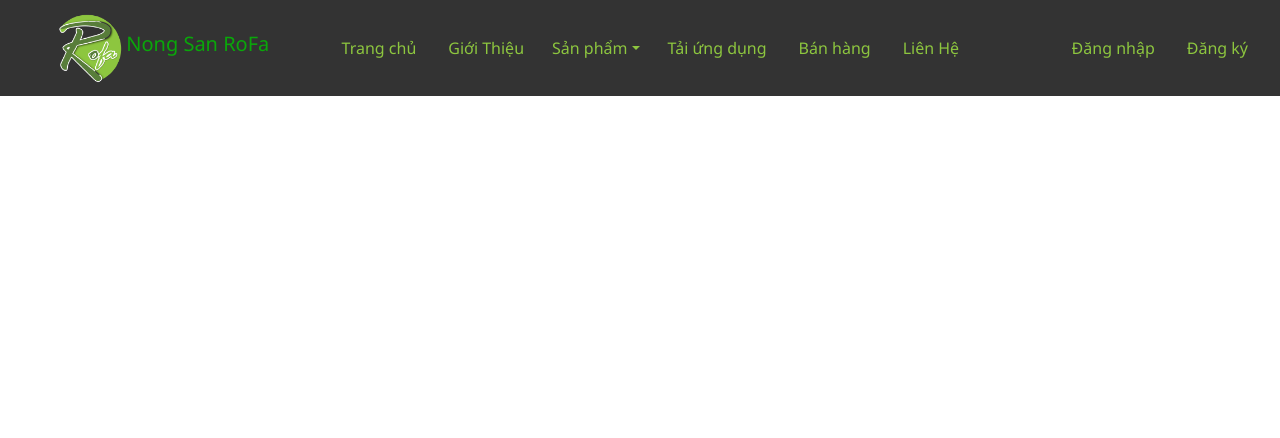
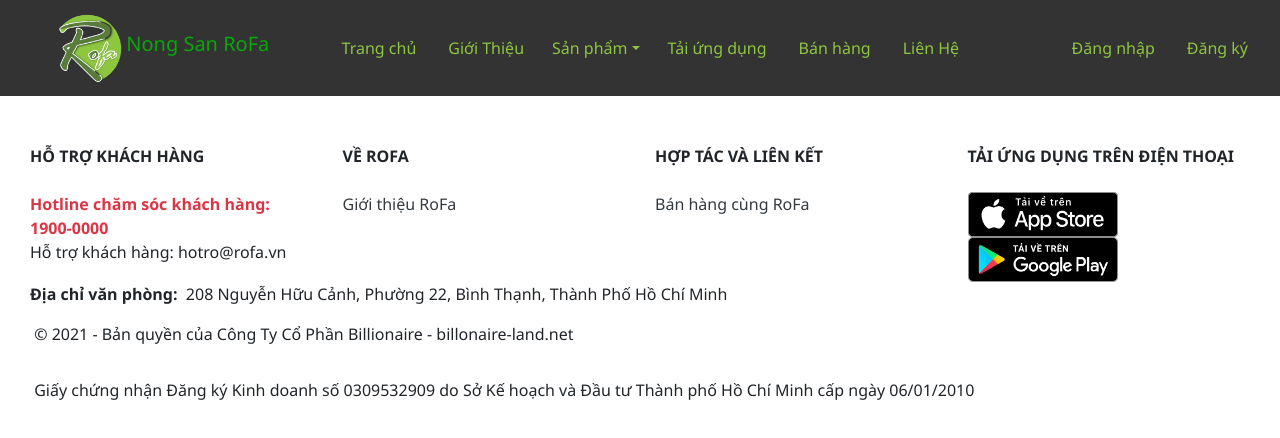
Before and after one commit to nmphuong/Rofa, a Vue app: page /login in a window 1280 px wide. Shown: the top 438 px of the page. Built offline with nearby package versions, Linux system fonts and the light colour scheme; what vue-loading-overlay would draw is missing.

Commit message:
update code

```diff
--- a/src/App.vue
+++ b/src/App.vue
@@ -2,11 +2,13 @@
   <div id="app">
     <Header />
     <router-view></router-view>
+    <Footer />
   </div>
 </template>
 
 <script>
 import Header from './components/HeaderComponent/Header'
+import Footer from './components/FooterComponent/Footer'
 import './assets/script'
 export default {
   name: 'App',
@@ -16,7 +18,8 @@ export default {
     }
   },
   components: {
-    Header
+    Header,
+    Footer
   }
 }
 </script>
--- /dev/null
+++ b/src/Lang/vi/footer.js
@@ -0,0 +1,14 @@
+exports.footerLang = {
+  customerSupport: 'Hỗ trợ khách hàng',
+  holine: 'Hotline chăm sóc khách hàng: 1900-0000',
+  emailSupport: 'Hỗ trợ khách hàng: hotro@rofa.vn',
+  aboutRofa: 'Về RoFa',
+  introduce: 'Giới thiệu RoFa',
+  cooperationAndLinks: 'Hợp tác và liên kết',
+  sellers: 'Bán hàng cùng RoFa',
+  downloadApp: 'Tải ứng dụng trên điện thoại',
+  titleAddress: 'Địa chỉ văn phòng',
+  addressOffice: '208 Nguyễn Hữu Cảnh, Phường 22, Bình Thạnh, Thành Phố Hồ Chí Minh',
+  coppyRight: '© 2021 - Bản quyền của Công Ty Cổ Phần Billionaire - billonaire-land.net',
+  license: 'Giấy chứng nhận Đăng ký Kinh doanh số 0309532909 do Sở Kế hoạch và Đầu tư Thành phố Hồ Chí Minh cấp ngày 06/01/2010'
+}
--- a/src/assets/general.css
+++ b/src/assets/general.css
@@ -30,7 +30,7 @@ a {
 .__title-step {
   background: #e8eee0;
   display: inline-block;
-  clip-path: polygon(0px 0px, 70% 0%, 100% 100%, 0% 100%);
+  clip-path: polygon(0px 0px, 77% 0%, 100% 100%, 0% 100%);
   color: #9dcc5c;
 }
 .bg-title {
--- /dev/null
+++ b/src/components/FooterComponent/Footer.vue
@@ -0,0 +1,100 @@
+<template>
+  <div id="footer" class="w-100">
+    <div class="container-fluid">
+      <div class="row p-0 m-0 py-5">
+        <!-- Support customer -->
+        <div class="col-md-3">
+          <span class="font-weight-bold text-uppercase">
+            {{ footerLang.customerSupport }}
+          </span>
+          <ul class="p-0 m-0 pt-4">
+            <li>
+              <span class="text-danger font-weight-bold">
+                {{ footerLang.holine }}
+              </span>
+            </li>
+            <li>
+              <span>{{ footerLang.emailSupport }}</span>
+            </li>
+          </ul>
+        </div>
+        <!-- About -->
+        <div class="col-md-3">
+          <span class="font-weight-bold text-uppercase">
+            {{ footerLang.aboutRofa }}
+          </span>
+          <ul class="p-0 m-0 pt-4">
+            <li>
+              <span>
+                <b-link class="text-dark" to='/gioi-thieu'>{{ footerLang.introduce }}</b-link>
+              </span>
+            </li>
+          </ul>
+        </div>
+        <!-- Cooperation and links -->
+        <div class="col-md-3">
+          <span class="font-weight-bold text-uppercase">
+            {{ footerLang.cooperationAndLinks }}
+          </span>
+          <ul class="p-0 m-0 pt-4">
+            <li>
+              <span>
+                <b-link class="text-dark" to='/bang-hang'>{{ footerLang.sellers }}</b-link>
+              </span>
+            </li>
+          </ul>
+        </div>
+        <!-- Download app -->
+        <div class="col-md-3">
+          <span class="font-weight-bold text-uppercase">
+            {{ footerLang.downloadApp }}
+          </span>
+          <ul class="p-0 m-0 pt-4">
+            <li>
+              <a href="https://wwww.google.com">
+                <img style="width: 150px;" :src="require('@/assets/images/appstore.png')" alt="">
+              </a>
+            </li>
+            <li>
+              <a href="https://wwww.google.com">
+                <img style="width: 150px;" :src="require('@/assets/images/playstore.png')" alt="">
+              </a>
+            </li>
+          </ul>
+        </div>
+        <!-- Address -->
+        <div class="col-md-12">
+          <span class="font-weight-bold">
+            {{ footerLang.titleAddress }}:
+          </span>
+          <span>&nbsp;{{ footerLang.addressOffice }}</span>
+        </div>
+        <!-- Coppyrighgt -->
+        <div class="col-md-12 py-3">
+          <span>&nbsp;{{ footerLang.coppyRight }}</span>
+        </div>
+        <div class="col-md-12 py-3">
+          <span>&nbsp;{{ footerLang.license }}</span>
+        </div>
+      </div>
+    </div>
+  </div>
+</template>
+
+<script>
+import { footerLang } from '../../Lang/vi/footer'
+export default {
+  name: 'Footer',
+  data () {
+    return {
+      footerLang: footerLang
+    }
+  }
+}
+</script>
+
+<style>
+#footer {
+  background: #fff;
+}
+</style>
--- a/src/components/HomeComponent/Components/ContentComponent.vue
+++ b/src/components/HomeComponent/Components/ContentComponent.vue
@@ -5,7 +5,7 @@
         <div class="col-12 p-0 m-0">
           <div class="row p-0 m-0">
             <div class="col-12 p-1 m-0">
-              <div class="__card">
+              <div class="__card pb-5">
                 <div v-if="Array.isArray(datas.images)" class="w-100 image">
                   <img class="w-100" :src="datas.images[0]" alt="">
                 </div>
@@ -16,11 +16,11 @@
                   <span>{{datas.name}}</span>
                 </div>
                 <div class="w-100 price-product px-2">
-                  <span>Giá: {{new Intl.NumberFormat('vi-VN', { style: 'currency', currency: 'VND' }).format(datas.price)}}</span>
+                  <span class="font-weight-bold">{{new Intl.NumberFormat('vi-VN', { style: 'currency', currency: 'VND' }).format(datas.price)}}</span>
                 </div>
-                <div class="w-100 text-center py-1">
+                <!-- <div class="w-100 text-center py-1">
                   <button class="btn btn-buy-bg-custorm px-4 py-1">Mua</button>
-                </div>
+                </div> -->
               </div>
             </div>
           </div>
@@ -54,8 +54,8 @@ export default {
 .image img {
   height: 150px;
 }
-.__card {
-  border: 1px solid #fff;
-  background: #fff;
+.__card:hover {
+  box-shadow: 0px 0px 5px 5px rgba(163, 163, 163, 0.5);
+  background: rgba(255, 255, 255, 0.5);
 }
 </style>
--- a/src/components/HomeComponent/Components/ItemCardComponent.vue
+++ b/src/components/HomeComponent/Components/ItemCardComponent.vue
@@ -4,7 +4,7 @@
       <div class="row p-0 m-0">
         <div class="bg-title col-12 p-0 m-0">
           <div class="row p-0 m-0">
-            <div class="__title-step h-100 py-3 px-5 text-uppercase">{{products.title}}</div>
+            <div class="__title-step h-100 py-3 px-5 text-uppercase h5 font-weight-bold">{{products.title}}</div>
           </div>
         </div>
       </div>
```
Also changed, not shown: src/assets/images/appstore.png (added), src/assets/images/playstore.png (added).
